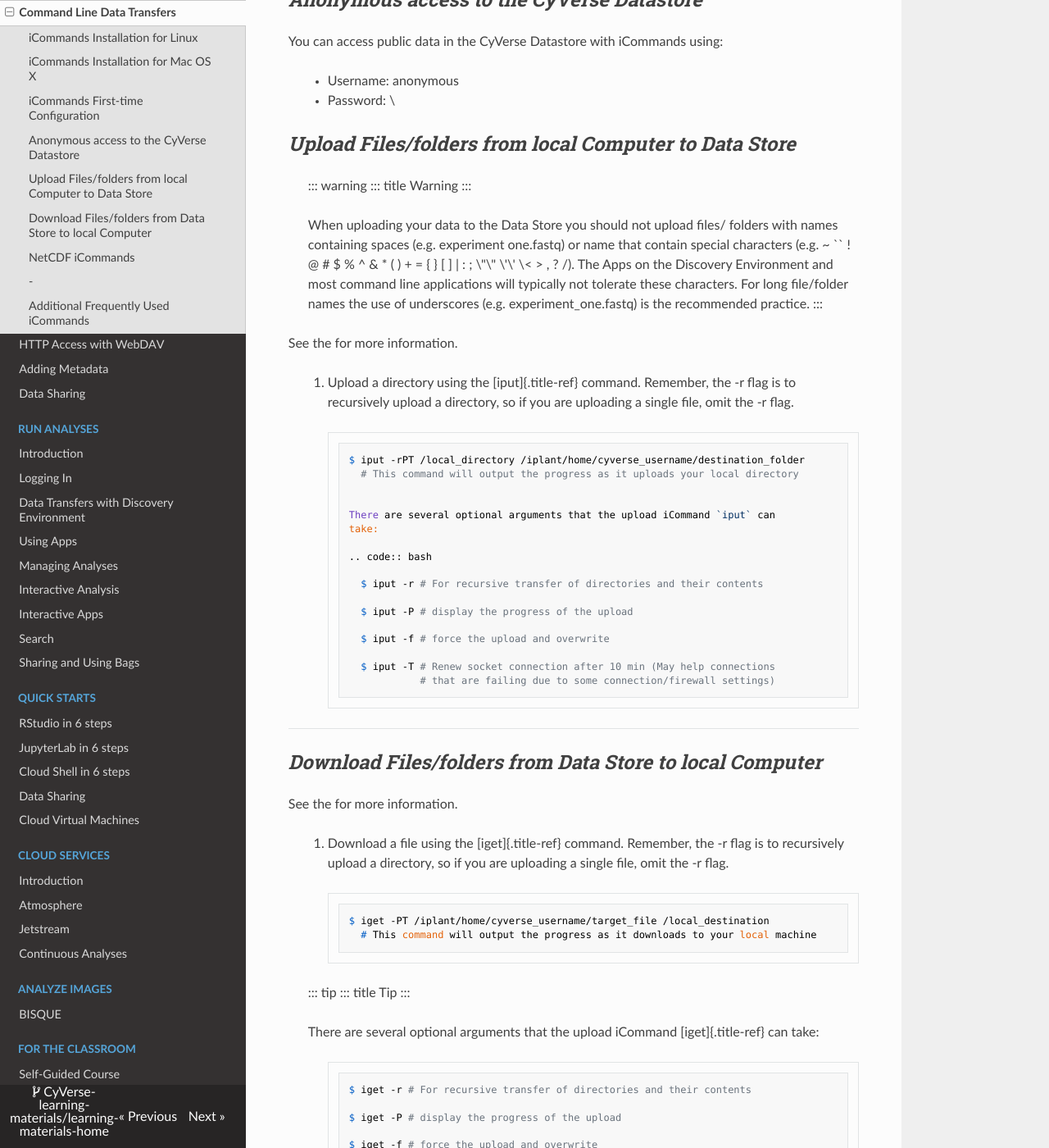
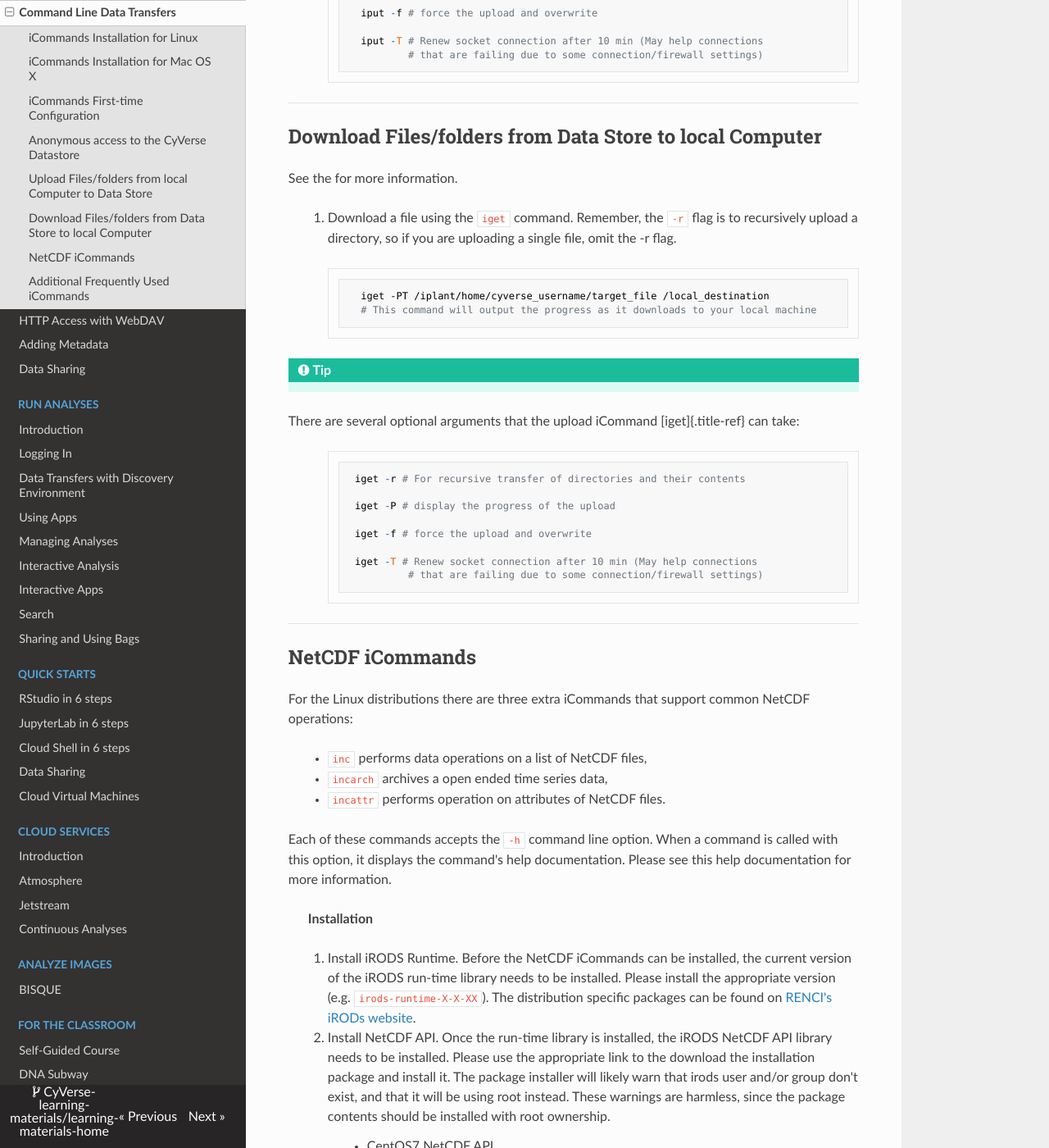
Before and after one commit to CyVerse-learning-materials/learning-materials-home, an MkDocs documentation site: the page built from docs/ds/icommands.md, in a window 1280 px wide and 1400 px high, scrolled down 5174 px. Shown: the whole window at 82% size. Built offline with MkDocs 1.6.1, drawn with Linux system fonts in a browser that asks for light colours; nearby versions of some CDN libraries; a script that is not in the unit is left out; some of the changed text lies outside the part shown.

Commit message:
[ds] material, format

````diff
--- a/docs/ds/icommands.md
+++ b/docs/ds/icommands.md
@@ -14,7 +14,7 @@
 
 ------------------------------------------------------------------------
 
-## *iCommands Installation for Linux*
+## iCommands Installation for Linux
 
 On a linux OS you can use a package manager to install iCommands in the
 terminal.
@@ -34,10 +34,10 @@
 ```
 
 If that does not work, an older version of iCommands, 4.1.12, can be
-installed from RENCI\'s website.
+installed from RENCI's website.
 
 ``` base
-sudo yum install \
+$ sudo yum install \
   https://files.renci.org/pub/irods/releases/4.1.12/centos7/irods-icommands-4.1.12-centos7-x86_64.rpm
 ```
 
@@ -59,7 +59,7 @@
 
 **Ubuntu 20.04:**
 
-iRODS doesn\'t current support Ubuntu 20.04 yet. However, the one for
+iRODS doesn't current support Ubuntu 20.04 yet. However, the one for
 Ubuntu 18.04 works as long as a few extra packages are installed.
 
 Here are the commands to configure the iRODS repository.
@@ -125,66 +125,57 @@
 
 ------------------------------------------------------------------------
 
-## **iCommands Installation for Mac OS X**
+## iCommands Installation for Mac OS X
 
-iRODS doesn\'t currently support Mac OS X, but CyVerse has built an
+iRODS doesn't currently support Mac OS X, but CyVerse has built an
 installer for it.
 
-> 1.  Download the CyVerse-specific .
+> 1.  Download the CyVerse-specific [Mac OS iCommands Download](https://cyverse.atlassian.net/wiki/download/attachments/241869823/cyverse-icommands-4.1.9.pkg?version=3&modificationDate=1472820029000&cacheVersion=1&api=v2).
 > 2.  Open the file by locating it in your Finder; right-click to run
 >     the installer. You may get a security warning noting the file is
->     from an \"unidentified developer.\" You may bypass this warning by
->     going to \'System Preferences\', selecting the \'Security &
->     Privacy\' menu, and clicking the \'Open Anyway\' button to
+>     from an "unidentified developer." You may bypass this warning by
+>     going to 'System Preferences', selecting the 'Security &
+>     Privacy' menu, and clicking the 'Open Anyway' button to
 >     proceed.
 > 3.  Follow the prompts to begin the installation. You will need to
 >     know your administrator password to install new software.
 
-::: note
-::: title
-Note
-:::
+!!! Note
 
-Newer Mac OS X now ships with `zsh` as its default shell rather than
-`bash`. The installer will attempt to write some environmental variables
-to the `.bashrc` file which for `zsh` is called the
-[.zshrc]{.title-ref}.
+  Newer Mac OS X now ships with `zsh` as its default shell rather than
+  `bash`. The installer will attempt to write some environmental variables
+  to the `.bashrc` file which for `zsh` is called the `.zshrc`.
 
-By default, this installation will place iCommands in your system `PATH`
-so you should be ready to run iCommands immediately at the terminal. If
-this does not happen (i.e. you get an error when trying to run `iinit`),
-you can add the [icommands]{.title-ref} path by editing your `.zshrc`
-file:
+  By default, this installation will place iCommands in your system `PATH`
+  so you should be ready to run iCommands immediately at the terminal. If
+  this does not happen (i.e. you get an error when trying to run `iinit`),
+  you can add the icommands path by editing your `.zshrc` file:
 
-``` bash
-# add iCommands Path
-export PATH="/Applications/icommands/:$PATH"
-export IRODS_PLUGINS_HOME=/Applications/icommands/plugins/
-```
+  ``` bash
+  # add iCommands Path
+  export PATH="/Applications/icommands/:$PATH"
+  export IRODS_PLUGINS_HOME=/Applications/icommands/plugins/
+  ```
 
-and then in terminal source the file `source ~/.zshrc`.
-:::
+  and then in terminal source the file `source ~/.zshrc`.
+
 
 ------------------------------------------------------------------------
 
-## *iCommands First-time Configuration*
+## iCommands First-time Configuration
 
-::: note
-::: title
-Note
-:::
+!!! Note
 
-If using iCommands in an HPC environment, which already has iCommands
-installed, run the `module load irods` command to get access to iRODS
-iCommands.
-:::
+  If using iCommands in an HPC environment, which already has iCommands
+  installed, run the `module load irods` command to get access to iRODS
+  iCommands.
 
-Once iCommands is installed and in the system [PATH]{.title-ref} these
+Once iCommands is installed and in the system `PATH` these
 instructions apply at a terminal in Mac OS X and Linux systems.
 
 > 1.  Open terminal
 >
-> 2.  Type [iinit]{.title-ref} command to start the configuration
+> 2.  Type `iinit` command to start the configuration
 >     process. When prompted, enter the values shown below as comments
 >     in the example code block.
 >
@@ -192,18 +183,14 @@
 
 CyVerse Data Store configuration:
 
-  -------------------------------- -------------------- ---------------- ---------------------- ------------------
-  host name                        port \#              username         zone                   password
-  [data.cyverse.org]{.title-ref}   [1247]{.title-ref}   CyVerse UserID   [iplant]{.title-ref}   CyVerse Password
-  -------------------------------- -------------------- ---------------- ---------------------- ------------------
+  | host name | port \# | username | zone | password |
+  | --- | --- | --- | --- | --- |
+  | data.cyverse.org | 1247| CyVerse UserID | iplant | CyVerse Password |
 
-::: note
-::: title
-Note
-:::
+!!! Note
 
-You can reconfigure iCommands for other iRODS data stores by changing
-your environment file
+  You can reconfigure iCommands for other iRODS data stores by changing
+  your environment file.
 
 3.  Verify that your iCommands installation works and is properly
     configured using the `ils` command to list the contents of your Data
@@ -218,11 +205,10 @@
     > C- /iplant/home/your_home_directory/analyses
     > C- /iplant/home/your_home_directory/another_folder
     > ```
-:::
 
 ------------------------------------------------------------------------
 
-## *Anonymous access to the CyVerse Datastore*
+## Anonymous access to the CyVerse Datastore
 
 You can access public data in the CyVerse Datastore with iCommands
 using:
@@ -230,87 +216,79 @@
 > -   Username: anonymous
 > -   Password: \<leave blank>
 
-## *Upload Files/folders from local Computer to Data Store*
+## Upload Files/folders from local Computer to Data Store
 
-> ::: warning
-> ::: title
-> Warning
-> :::
->
-> When uploading your data to the Data Store you should not upload
-> files/ folders with names containing spaces (e.g. experiment
-> one.fastq) or name that contain special characters (e.g. \~ \`\` ! @
-> \# \$ % \^ & \* ( ) + = { } \[ \] \| : ; \"\" \'\' \< \> , ? /). The
-> Apps on the Discovery Environment and most command line applications
-> will typically not tolerate these characters. For long file/folder
-> names the use of underscores (e.g. experiment_one.fastq) is the
-> recommended practice.
-> :::
+!!! Warning
 
-See the for more information.
+  When uploading your data to the Data Store you should not upload
+  files/ folders with names containing spaces (e.g. experiment
+  one.fastq) or name that contain special characters (e.g. \~ \`\` ! @
+  \# \$ % \^ & \* ( ) + = { } \[ \] \| : ; \"\" \'\' \< \> , ? /). The
+  Apps on the Discovery Environment and most command line applications
+  will typically not tolerate these characters. For long file/folder
+  names the use of underscores (e.g. experiment_one.fastq) is the
+  recommended practice.
+
+See the [full iCommands iput documentation](https://docs.irods.org/master/icommands/user/#iput) for more information.
 
 > 1.  Upload a directory using the [iput]{.title-ref} command. Remember,
 >     the -r flag is to recursively upload a directory, so if you are
 >     uploading a single file, omit the -r flag.
 >
 > > ``` bash
-> > $ iput -rPT /local_directory /iplant/home/cyverse_username/destination_folder
-> >   # This command will output the progress as it uploads your local directory
-> >
+> >  iput -rPT /local_directory /iplant/home/cyverse_username/destination_folder
+> >  # This command will output the progress as it uploads your local directory
+> >```
 > >
 > > There are several optional arguments that the upload iCommand `iput` can
 > > take:
 > >
-> > .. code:: bash
+> > ``` bash
 > >
-> >   $ iput -r # For recursive transfer of directories and their contents
+> >   iput -r # For recursive transfer of directories and their contents
 > >
-> >   $ iput -P # display the progress of the upload
+> >   iput -P # display the progress of the upload
 > >
-> >   $ iput -f # force the upload and overwrite
+> >   iput -f # force the upload and overwrite
 > >
-> >   $ iput -T # Renew socket connection after 10 min (May help connections
-> >             # that are failing due to some connection/firewall settings)
+> >   iput -T # Renew socket connection after 10 min (May help connections
+> >           # that are failing due to some connection/firewall settings)
 > > ```
 
 ------------------------------------------------------------------------
 
-## *Download Files/folders from Data Store to local Computer*
+## Download Files/folders from Data Store to local Computer
 
 See the for more information.
 
-> 1.  Download a file using the [iget]{.title-ref} command. Remember,
->     the -r flag is to recursively upload a directory, so if you are
+> 1.  Download a file using the `iget` command. Remember,
+>     the `-r` flag is to recursively upload a directory, so if you are
 >     uploading a single file, omit the -r flag.
 >
 > > ``` bash
-> > $ iget -PT /iplant/home/cyverse_username/target_file /local_destination
+> >   iget -PT /iplant/home/cyverse_username/target_file /local_destination
 > >   # This command will output the progress as it downloads to your local machine
 > > ```
 >
-> ::: tip
-> ::: title
-> Tip
-> :::
->
-> There are several optional arguments that the upload iCommand
-> [iget]{.title-ref} can take:
->
+!!! Tip
+
+   There are several optional arguments that the upload iCommand
+   [iget]{.title-ref} can take:
+
 > > ``` bash
-> > $ iget -r # For recursive transfer of directories and their contents
+> >  iget -r # For recursive transfer of directories and their contents
 > >
-> > $ iget -P # display the progress of the upload
+> >  iget -P # display the progress of the upload
 > >
-> > $ iget -f # force the upload and overwrite
+> >  iget -f # force the upload and overwrite
 > >
-> > $ iget -T # Renew socket connection after 10 min (May help connections
+> >  iget -T # Renew socket connection after 10 min (May help connections
 > >           # that are failing due to some connection/firewall settings)
 > > ```
-> :::
 
 ------------------------------------------------------------------------
 
-## *NetCDF iCommands*
+## NetCDF iCommands
 
 For the Linux distributions there are three extra iCommands that support
 common NetCDF operations:
@@ -320,7 +298,7 @@
 > -   `incattr` performs operation on attributes of NetCDF files.
 
 Each of these commands accepts the `-h` command line option. When a
-command is called with this option, it displays the command\'s help
+command is called with this option, it displays the command's help
 documentation. Please see this help documentation for more information.
 
 > **Installation**
@@ -329,22 +307,22 @@
 >     installed, the current version of the iRODS run-time library needs
 >     to be installed. Please install the appropriate version (e.g.
 >     `irods-runtime-X-X-XX`). The distribution specific packages can be
->     found on .
+>     found on [RENCI's iRODs website](https://files.renci.org/pub/irods/releases/).
 >
 > 2.  Install NetCDF API. Once the run-time library is installed, the
 >     iRODS NetCDF API library needs to be installed. Please use the
 >     appropriate link to the download the installation package and
 >     install it. The package installer will likely warn that irods user
->     and/or group don\'t exist, and that it will be using root instead.
+>     and/or group don't exist, and that it will be using root instead.
 >     These warnings are harmless, since the package contents should be
 >     installed with root ownership.
 >
->     > -
->     > -
+>     > - CentOS7 NetCDF API
+>     > - Ubuntu 14+ NetCDF API
 
 ------------------------------------------------------------------------
 
-## *Additional Frequently Used iCommands*
+## Additional Frequently Used iCommands
 
 In addition to the commands above, there are several frequently used
 iCommands - most of which you would expect following the Linux paradigm:
````
Also changed, not shown: docs/ds/cyberduck.md (+4 -8 lines).
